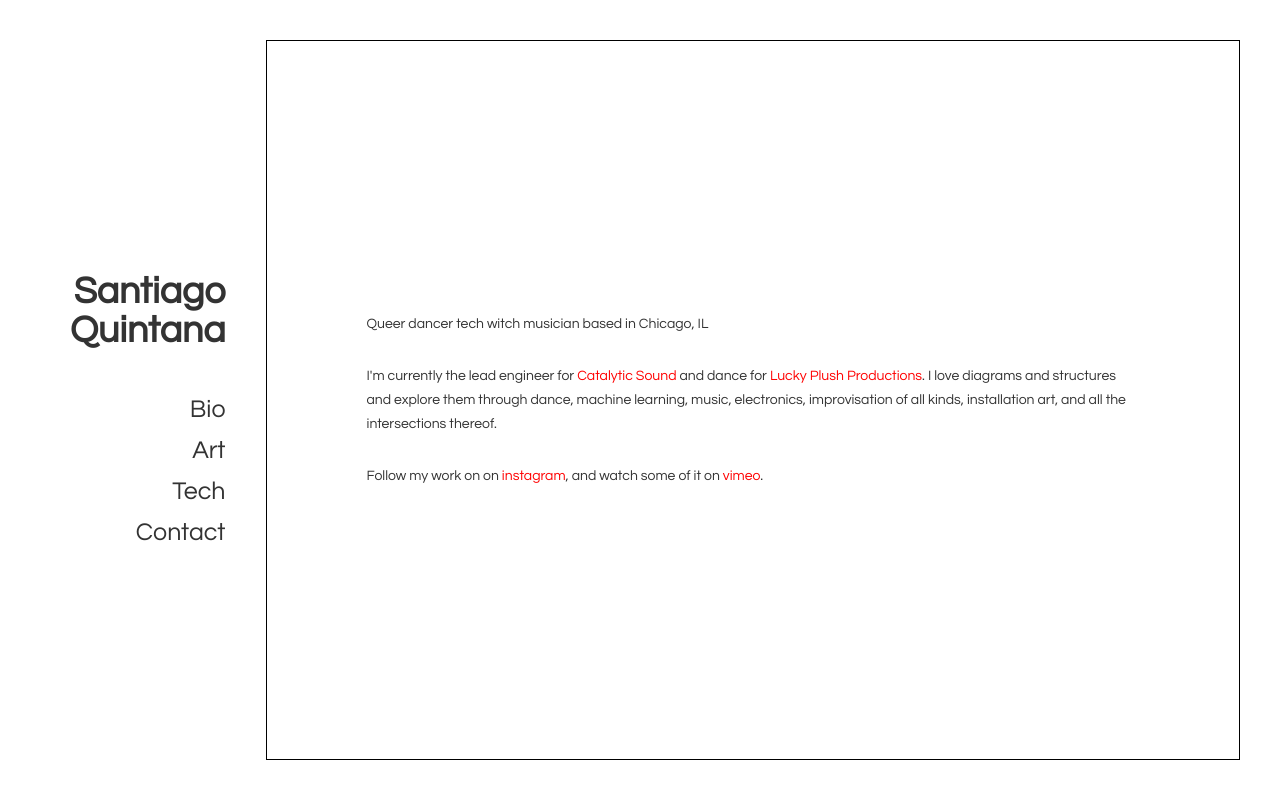
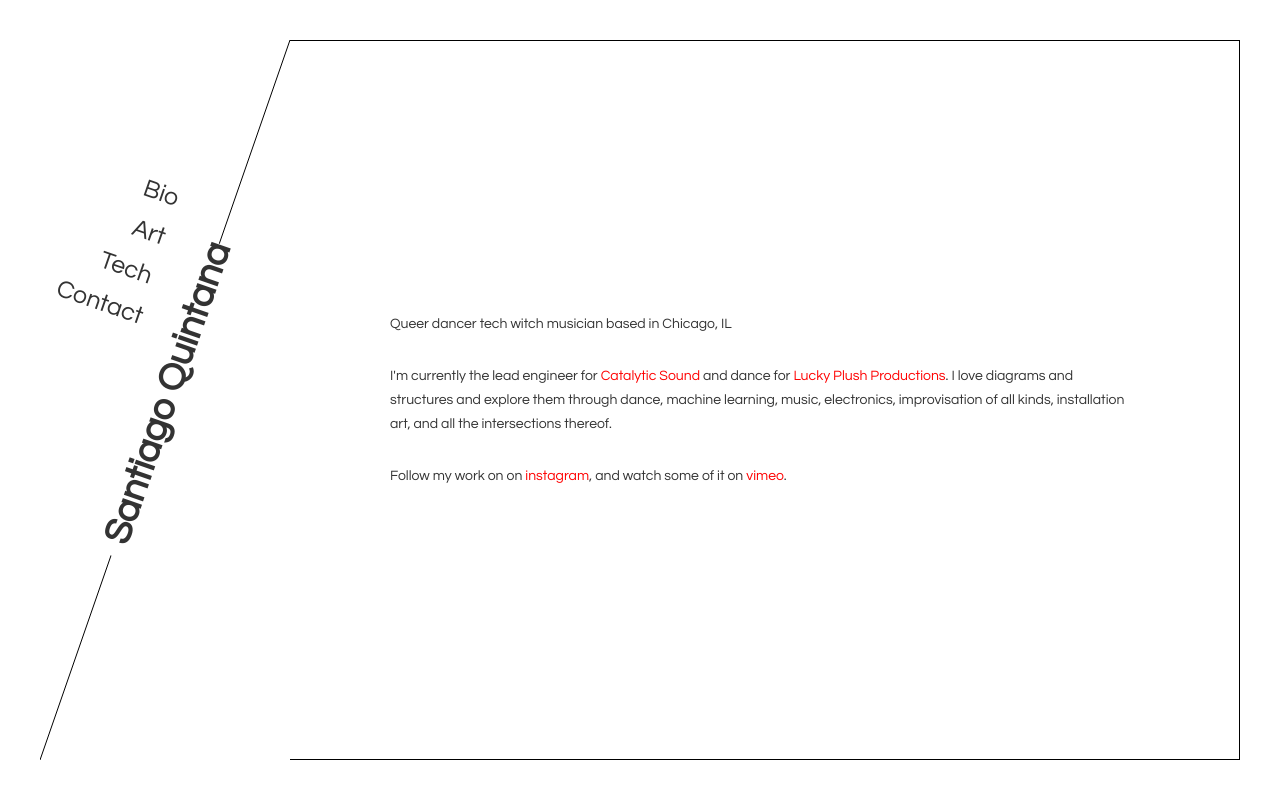
Before and after one commit to san3091/new-portfolio, a Svelte app: page / in a window 1280 px wide. Built offline with nearby package versions, Linux system fonts and the light colour scheme.

Commit message:
nav zhuzh

```diff
--- a/src/App.svelte
+++ b/src/App.svelte
@@ -12,11 +12,7 @@
 
   let nextVisible = true
   let navigating = false
-  const navItems = [{
-      route: '/',
-      title: '<h1>Santiago <br> Quintana</h1>',
-      isHeader: true
-    },
+  const navItems = [
     { route: 'bio',
       title: 'Bio'
     },
@@ -72,14 +68,16 @@
     flex-direction: row;
     justify-content: space-between;
     height: 100%;
+    width: 100%;
   }
 
   .content {
     position: relative;
     display: flex;
     flex: 1;
-    margin: 40px;
+    margin: 40px 40px 40px 0;
     border: 1px solid black;
+    border-left: none;
     width: 100%;
   }
 
--- a/src/components/Nav.svelte
+++ b/src/components/Nav.svelte
@@ -6,25 +6,50 @@
 
   export let navItems
 
-  onMount(() => {
-    visible = true
-  })
+  let visible = false
+  let height, width
+  let lineAngle = 190
+  const calcDuration = (index) => 800 + index * 200
+  const calcAngle = (height, width) => {
+    return Math.atan2(-height, width) * (180 / Math.PI)
+  }
 
-  let visible = false
-
-  const calcDuration = (index) => 800 + index * 200
+  $: if (height && width) { visible = true }
+  $: lineAngle = calcAngle(height, width)
 </script>
 
-<nav>
+<nav
+  bind:clientHeight={height}
+  bind:clientWidth={width}
+  style='--home-angle: {lineAngle}deg; --angle: {lineAngle + 90}deg;'>
   {#if visible}
-    {#each navItems as navItem, index}
-      <div transition:fly="{{x: -200, duration: calcDuration(index)}}">
-        <NavLink to={navItem.route} header="{navItem.isHeader}">
-          {@html navItem.title}
+    <div class='absolute-container'>
+      <div class='page-links'>
+        {#each navItems as navItem, index}
+          <div
+            class='page-link'
+            transition:fly="{{x: -200, duration: calcDuration(index), delay: 600}}">
+            <NavLink to={navItem.route} header="{navItem.isHeader}">
+              {@html navItem.title}
+            </NavLink>
+          </div>
+        {/each}
+      </div>
+    </div>
+    <div class='absolute-container'>
+      <div
+        class='home-link'
+        transition:fly="{{x: -200, duration: calcDuration(0)}}">
+        <NavLink to='/' header={true}>
+          <h1>Santiago Quintana</h1>
         </NavLink>
       </div>
-    {/each}
+    </div>
   {/if}
+  <div class='border'></div>
+  <svg width={width} height={height}>
+    <line x1="0" y1={height} x2={width} y2="0" stroke="black" />
+  </svg>
 </nav>
 
 <style>
@@ -32,13 +57,50 @@
     display: flex;
     flex-direction: column;
     justify-content: center;
-    margin-left: 70px;
+    align-items: center;
+    margin: 40px 0 40px 40px;
     text-align: right;
+    width: 250px;
   }
 
-  div {
+  h1 {
+    position: relative;
+    background-color: white;
+  }
+
+  .page-links {
+    z-index: 1;
+    transform: rotate(var(--angle));
+    position: relative;
+    right: 50px;
+    bottom: 150px;
+    width: 145px;
+  }
+
+  .home-link {
+    min-width: 330px;
+    transform: rotate(var(--home-angle));
+  }
+
+  .page-link {
     margin-bottom: 15px;
     cursor: pointer;
+    padding: 0 30px;
   }
 
+  svg {
+    position: absolute;
+    top: 0;
+    left: 0;
+    z-index: -1;
+  }
+
+  .absolute-container {
+    position: absolute;
+    display: flex;
+    height: 100%;
+    width: 100%;
+    justify-content: center;
+    align-items: center;
+  }
 </style>
```
